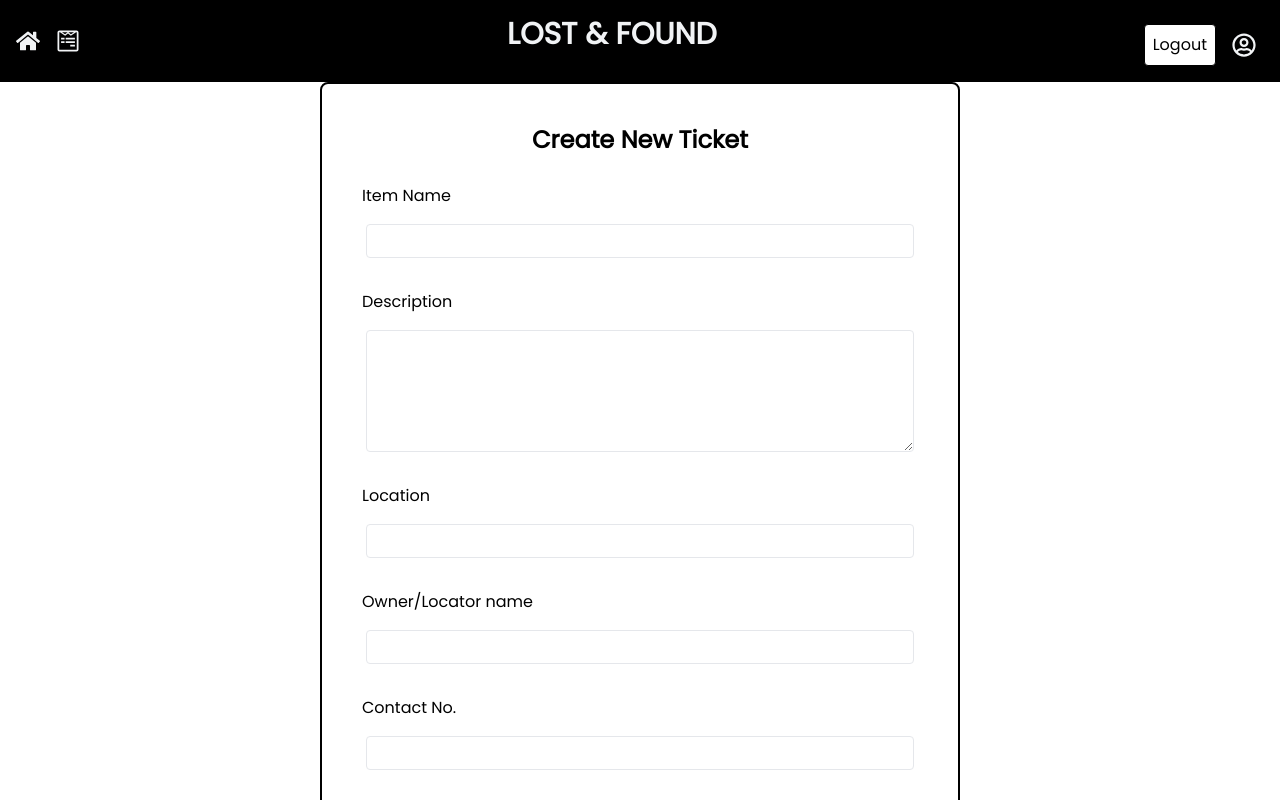
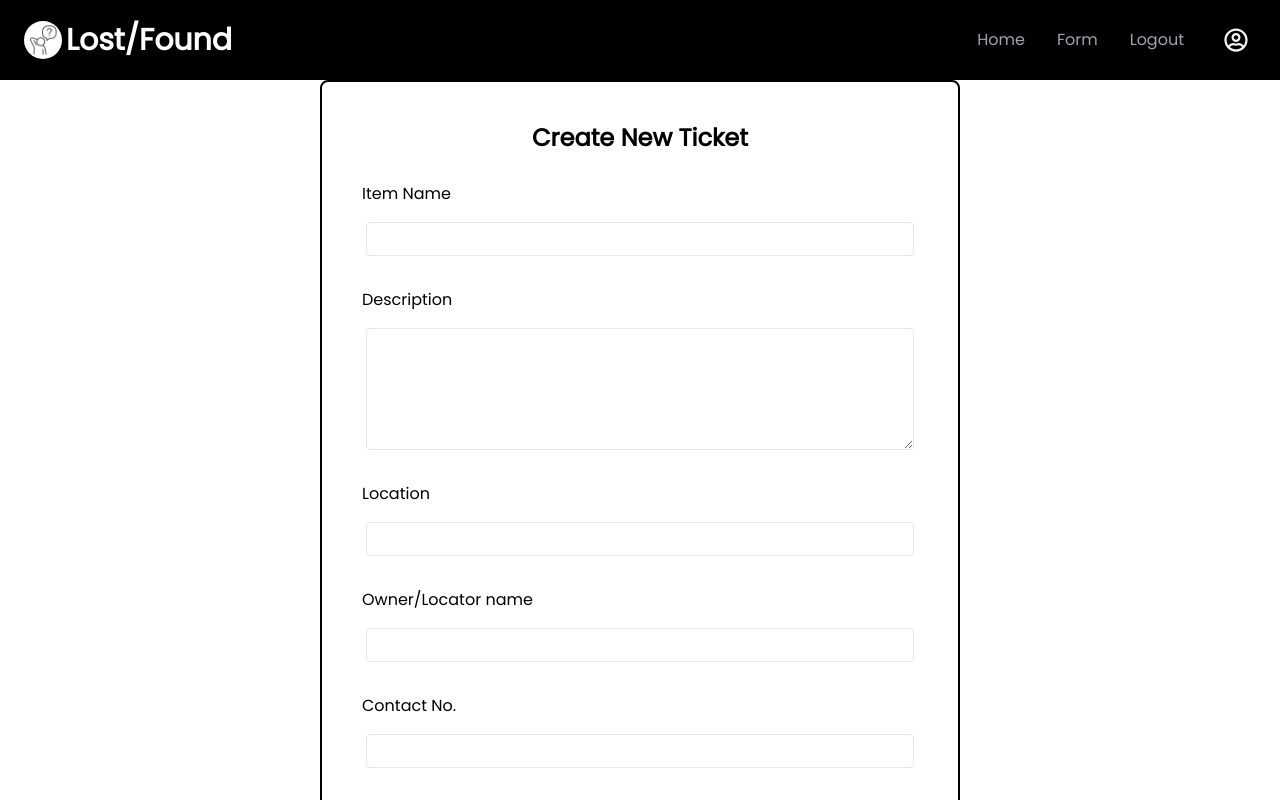
Before and after one commit to Akshat171/Lost-and-Found, a Next.js app: page /TicketPage/new in a window 1280 px wide. Built offline with nearby package versions, Linux system fonts and the light colour scheme.

Commit message:
update navbard, card component

```diff
--- a/app/(components)/Nav_1.jsx
+++ b/app/(components)/Nav_1.jsx
@@ -1,17 +1,12 @@
-"use client";
-import { FaWpforms, FaHome, FaRegUserCircle } from "react-icons/fa";
-import { BsMenuButtonWide } from "react-icons/bs";
-
+import Link from "next/link";
+import React, { useState } from "react";
+import { FaBars, FaRegUserCircle, FaTimes } from "react-icons/fa";
+import Icon from "../../public/icon.png";
+import Image from "next/image";
 import toast from "react-hot-toast";
 import axios from "axios";
-import Link from "next/link";
-import { useRouter } from "next/navigation";
-import React, { useState } from "react";
-
 const Navbar = () => {
-  const [open, setOpen] = useState(false);
-
-  const router = useRouter();
+  const [nav, setNav] = useState(false);
 
   const logout = async () => {
     try {
@@ -24,82 +19,66 @@ const Navbar = () => {
   };
 
   return (
-    <header className={`flex w-full items-center bg-black dark:bg-dark`}>
-      <div className="container">
-        <div className="relative -mx-4 flex items-center justify-between">
-          <div className="w-60 max-w-full px-4">
-            <Link href="/" className="block w-full py-5">
-              <img
-                src="https://cdn.tailgrids.com/2.0/image/assets/images/logo/logo-primary.svg"
-                alt="logo"
-                className="dark:hidden"
-              />
-              <img
-                src="https://cdn.tailgrids.com/2.0/image/assets/images/logo/logo-white.svg"
-                alt="logo"
-                className="hidden dark:block"
-              />
-            </Link>
-          </div>
-          <div className="flex w-full items-center justify-between px-4">
-            <div>
-              <button
-                onClick={() => setOpen(!open)}
-                id="navbarToggler"
-                className={` ${
-                  open && "navbarTogglerActive"
-                } absolute right-4 top-1/2 block -translate-y-1/2 rounded-lg px-3 py-[6px] ring-primary focus:ring-2 lg:hidden border-none`}
-              >
-                <BsMenuButtonWide className="text-3xl" />
-              </button>
-              <nav
-                // :className="!navbarOpen && 'hidden' "
-                id="navbarCollapse"
-                className={`absolute right-4 top-full w-full max-w-[250px] rounded-b-lg bg-black px-6 py-5 shadow dark:bg-dark-2 lg:static lg:block lg:w-full lg:max-w-full lg:shadow-none lg:dark:bg-transparent ${
-                  !open && "hidden"
-                } `}
-              >
-                <ul className="block lg:flex">
-                  <ListItem NavLink="/">Home</ListItem>
-                  <ListItem NavLink="/TicketPage/new">Form</ListItem>
-                </ul>
-              </nav>
-            </div>
-            <div className="hidden justify-end pr-16 sm:flex lg:pr-0">
-              <button
-                onClick={logout}
-                className="px-7 py-3 text-base font-medium text-dark hover:text-primary dark:text-white"
-              >
-                Logout
-              </button>
+    <div className="flex justify-between items-center w-full h-20 p-4 text-white bg-black nav">
+      <div>
+        {/* <h1 className="text-5xl font-signature ml-2"><a className="link-underline hover:transition ease-in-out delay-150 hover:underline hover:decoration-solid" href="">Logo</a></h1> */}
+        <h1 className="text-3xl  font-signature ml-2">
+          <Link
+            className="link-underline link-underline-black"
+            href="/"
+            target="_blank"
+          >
+            <span className="flex gap-1 items-center">
+              <div className="bg-white rounded-full p-1">
+                <Image src={Icon} width={30} height={30} alt="nav-icon" />
+              </div>
+              Lost/Found
+            </span>{" "}
+          </Link>
+        </h1>
+      </div>
 
-              <button
-                href="/#"
-                className="rounded-md bg-primary px-7 py-3 text-base font-medium text-white hover:bg-primary/90"
-              >
-                <FaRegUserCircle className="icon ml-2" />
-              </button>
-            </div>
-          </div>
+      <div className="hidden md:flex">
+        <div className=" px-4 cursor-pointer capitalize font-medium text-gray-400 hover:scale-105 hover:text-white duration-200 link-underline">
+          <Link href="/">Home</Link>
+        </div>
+        <div className=" px-4 cursor-pointer capitalize font-medium text-gray-400 hover:scale-105 hover:text-white duration-200 link-underline">
+          <Link href="/TicketPage/new">Form</Link>
+        </div>
+        <div className=" px-4 cursor-pointer capitalize font-medium text-gray-400 hover:scale-105 hover:text-white duration-200 link-underline ">
+          <button onClick={logout}>Logout</button>
+        </div>
+        <div className=" px-4 cursor-pointer capitalize font-medium text-gray-400 hover:scale-105 hover:text-white duration-200 link-underline">
+          <Link href="/">
+            <FaRegUserCircle className="icon ml-2" />
+          </Link>
         </div>
       </div>
-    </header>
+
+      <div
+        onClick={() => setNav(!nav)}
+        className="cursor-pointer pr-4 z-10 text-gray-500 md:hidden"
+      >
+        {nav ? <FaTimes size={30} /> : <FaBars size={30} />}
+      </div>
+
+      {nav && (
+        <ul className="flex flex-col z-10 justify-center items-center absolute top-0 left-0 w-full h-screen bg-gradient-to-b from-black to-gray-800 text-gray-500">
+          <li className=" px-4 cursor-pointer capitalize py-6 text-4xl">
+            <Link href="/">Home</Link>
+          </li>
+          <li className=" px-4 cursor-pointer capitalize py-6 text-4xl">
+            <Link href="/TicketPage/new">Form</Link>
+          </li>
+          <li className=" px-4 cursor-pointer capitalize py-6 text-4xl">
+            <Link href="/">
+              <FaRegUserCircle className="icon ml-2" />
+            </Link>
+          </li>
+        </ul>
+      )}
+    </div>
   );
 };
 
 export default Navbar;
-
-const ListItem = ({ children, NavLink }) => {
-  return (
-    <>
-      <li>
-        <Link
-          href={NavLink}
-          className="flex py-2 text-base  font-medium text-body-color hover:text-dark dark:text-dark-6  lg:ml-12 lg:inline-flex"
-        >
-          {children}
-        </Link>
-      </li>
-    </>
-  );
-};
--- a/app/(components)/TicketCard.jsx
+++ b/app/(components)/TicketCard.jsx
@@ -19,32 +19,38 @@ const TicketCard = ({ ticket }) => {
     return formateDate;
   };
   return (
-    <div className="flex flex-col bg-card hover:bg-card-hover rounded-md shadow-lg p-3 m-2">
-      <div className="flex mb-3 ">
-        {" "}
-        <div className="ml-auto">
-          <DeleteBlock id={ticket._id} />
+    <Link href={`/TicketPage/${ticket._id}`} style={{ display: "contents" }}>
+      <div className="bg-white group relative rounded-lg overflow-hidden shadow-lg hover:shadow-2xl transform duration-200 p-2 m-2">
+        {
+          <div className="relative w-full h-80 md:h-64 lg:h-44">
+            <img
+              src="https://cdn.pixabay.com/photo/2021/07/24/01/42/zebra-dove-6488440_960_720.jpg"
+              alt="Desk with leather desk pad, walnut desk organizer, wireless keyboard and mouse, and porcelain mug."
+              className="w-full h-full object-center object-cover"
+            />
           </div>
-      </div>
-      <Link href={`/TicketPage/${ticket._id}`} style={{ display: "contents" }}>
-        <h4 className="uppercase">{ticket.title}</h4>
-        <hr className="h-px border-0 bg-page mb-2" />
-        <p className="whitespace-pre-wrap ">{ticket.description}</p>
-        <p className="whitespace-pre-wrap  mt-3  ">
+        }
+        <div className="px-3 py-4 ">
+          <h4 className="uppercase text-gray-900">{ticket.title}</h4>
+          <hr className="h-px border-0 bg-black mb-2" />
+          <p className="whitespace-pre-wrap text-gray-900">
+            {ticket.description}
+          </p>
+          <p className="whitespace-pre-wrap  mt-3 text-gray-900 ">
             <span className="font-semibold">Location: </span>
             {ticket.location}
           </p>
-        <p className="whitespace-pre-wrap  mt-3 ">
+          <p className="whitespace-pre-wrap  mt-3 text-gray-900">
             <span className="font-semibold">Owner/Locator name:</span>{" "}
             {ticket.name}
           </p>
-        <p className="whitespace-pre-wrap  mt-3 ">
+          <p className="whitespace-pre-wrap  mt-3 text-gray-900">
             <span className="font-semibold">Contact:</span> {ticket.contact}
           </p>
           <div className="flex-grow"></div>
-        <div className="flex mt-1 ">
+          <div className="flex mt-1 text-gray-900">
             <div className="flex flex-col">
-            <p className="text-xs my-1">
+              <p className="text-xs my-1 text-gray-900">
                 <span className="font-semibold">Time:</span>{" "}
                 {formatTimeStamp(ticket.createdAt)}
               </p>
@@ -53,9 +59,13 @@ const TicketCard = ({ ticket }) => {
               {" "}
               <StatusDisplay status={ticket.status} />
             </div>
+            <div className="p-1">
+              <DeleteBlock id={ticket._id} />
+            </div>
+          </div>
+        </div>
       </div>
     </Link>
-    </div>
   );
 };
 
--- a/app/(components)/TicketForm.jsx
+++ b/app/(components)/TicketForm.jsx
@@ -3,6 +3,7 @@ import { useRouter } from "next/navigation";
 import React, { useState } from "react";
 import DropZone from "./DropZone";
 import Nav from "./Nav";
+import Navbar from "./Nav_1";
 const EditTicketForm = ({ ticket }) => {
   const EDITMODE = ticket._id === "new" ? false : true;
   const router = useRouter();
@@ -72,7 +73,7 @@ const EditTicketForm = ({ ticket }) => {
 
   return (
     <>
-      <Nav />
+      <Navbar />
       <div className=" flex justify-center">
         <form
           onSubmit={handleSubmit}
--- a/app/page.jsx
+++ b/app/page.jsx
@@ -6,6 +6,7 @@ import TicketCard from "./(components)/TicketCard";
 import toast from "react-hot-toast";
 import { useRouter } from "next/navigation";
 import Nav from "./(components)/Nav";
+import Navbar from "./(components)/Nav_1";
 const getTickets = async () => {
   try {
     const res = await fetch("/api/Tickets", {
@@ -58,7 +59,7 @@ const Dashboard = () => {
 
   return (
     <>
-      <Nav />
+      <Navbar />
       <div className="p-5">
         <div>
           {tickets &&
```
Lines whose indentation alone changed are shown as unchanged.
